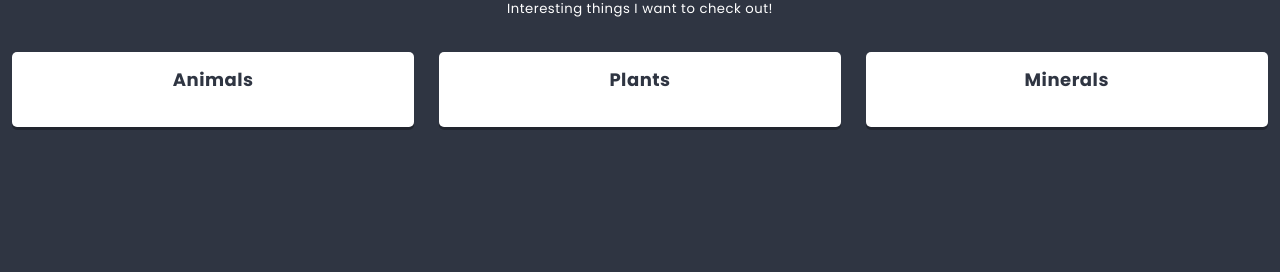
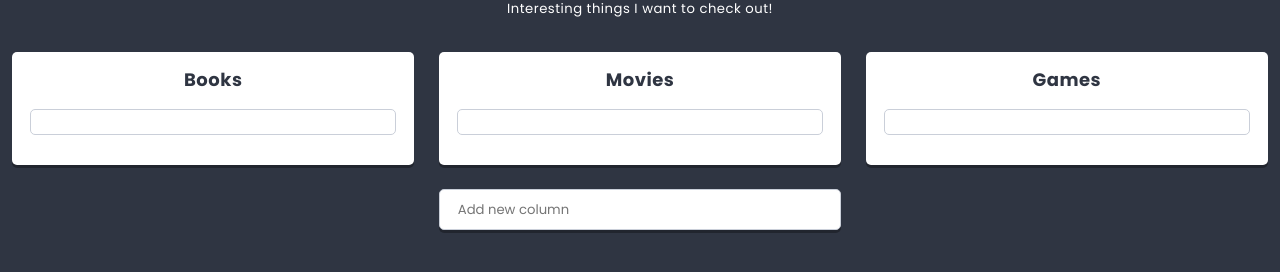
Before and after one commit to grzegorzmierzwa/to-do-list, a React app: page / in a window 1280 px wide. Shown: the part 380-652 px from the top of the page. Built offline with nearby package versions, Linux system fonts and the light colour scheme.

Commit message:
prepear to class Card

```diff
--- /dev/null
+++ b/src/components/Button/Button.js
@@ -0,0 +1,11 @@
+import React from 'react';
+import styles from './Button.scss';
+
+const Button = ({variant = '', ...otherProps}) => (
+  <button
+    {...otherProps}
+    className={styles.component + variant.split(' ').map(name => ' ' + (styles[name] || name)).join('')}
+  />
+);
+
+export default Button;
--- /dev/null
+++ b/src/components/Card/Card.js
@@ -0,0 +1,19 @@
+import React from 'react';
+import styles from './Card.scss';
+import PropTypes from 'prop-types';
+
+class Card extends React.Component {
+  static propTypes = {
+    titleColumn: PropTypes.string,
+  }
+
+  render() {
+    return (
+        <section className={styles.component}>
+
+        </section>
+    )
+  }
+}
+
+export default Card;
--- a/src/components/Column/Column.js
+++ b/src/components/Column/Column.js
@@ -1,8 +1,13 @@
 import React from 'react';
 import styles from './Column.scss';
 import PropTypes from 'prop-types';
+import Card from '../Card/Card.js';
 
 class Column extends React.Component {
+    state = {
+      columns: this.props.cards || [],
+    }
+
   static propTypes = {
     titleColumn: PropTypes.string,
   }
@@ -10,7 +15,11 @@
   render() {
     return (
         <section className={styles.component}>
-            <h3 className={styles.title}>{this.props.titleColumn}</h3>
+            <h3 className={styles.title}>{this.props.title}</h3>
+            <div>
+                <Card />
+            </div>
+
         </section>
     )
   }
--- /dev/null
+++ b/src/components/Creator/Creator.js
@@ -0,0 +1,63 @@
+import React from 'react';
+import styles from './Creator.scss';
+import Button from '../Button/Button';
+import PropTypes from 'prop-types';
+
+class Creator extends React.Component {
+  static propTypes = {
+    text: PropTypes.string,
+  }
+
+  static defaultProps = {
+    text: 'Add new item',
+  }
+
+  state = {
+    value: '',
+    visibleButtons: false,
+  }
+
+  handleChange = event => {
+    // console.log(event);
+    this.setState({
+      value: event.target.value,
+      visibleButtons: event.target.value.length > 0
+    });
+  }
+
+  handleOK = () => {
+    if(this.state.value != ''){
+      this.props.action(this.state.value);
+      this.setState({
+        value: '',
+        visibleButtons: false
+      });
+    }
+  }
+
+  handleCancel = () => {
+    this.setState({
+      value: '',
+      visibleButtons: false
+    });
+  }
+
+  render() {
+    return (
+      <div className={styles.component}>
+        <input
+          type='text'
+          placeholder={this.props.text}
+          value={this.state.value}
+          onChange={this.handleChange}
+        />
+        <div className={styles.buttons + (this.state.visibleButtons ? ' ' + styles.buttonsShown : '')}>
+          <Button onClick={this.handleOK}>OK</Button>
+          <Button onClick={this.handleCancel} variant='danger'>cancel</Button>
+        </div>
+      </div>
+    );
+  }
+}
+
+export default Creator;
--- /dev/null
+++ b/src/components/Icons/Icon.js
@@ -0,0 +1,5 @@
+import React from 'react';
+
+const Icon = props => (<i className={`fas fa-${props.name}`}></i>);
+
+export default Icon;
--- a/src/components/List/List.js
+++ b/src/components/List/List.js
@@ -5,18 +5,39 @@
 import {settings} from '../../data/dataStore';
 import PropTypes from 'prop-types';
 import ReactHtmlParser from 'react-html-parser';
+import Creator from '../Creator/Creator.js';
 
 class List extends React.Component {
+  state = {
+    columns: this.props.columns || [],
+  }
+
   static propTypes = {
     title: PropTypes.node.isRequired,
+    image: PropTypes.string,
+    titleColumn: PropTypes.string,
     description: PropTypes.node,
     columns: PropTypes.array,
-    image: PropTypes.string,
-    titleColumn: PropTypes.string,
   }
 
   static defaultProps = {
     description: settings.defaultListDescription,
+  }
+
+  addColumn(title){
+    this.setState(state => (
+      {
+        columns: [
+          ...state.columns,
+          {
+            key: state.columns.length ? state.columns[state.columns.length-1].key+1 : 0,
+            title,
+            icon: 'list-alt',
+            cards: []
+          }
+        ]
+      }
+    ));
   }
 
   render() {
@@ -28,9 +49,12 @@
             {ReactHtmlParser(this.props.description)}
           </div>
           <div className={styles.columns}>
-            <Column titleColumn={'Animals'} />
-            <Column titleColumn={'Plants'} />
-            <Column titleColumn={'Minerals'} />
+            {this.state.columns.map(({key, ...columnProps}) => (
+              <Column key={key} {...columnProps} />
+            ))}
+        </div>
+        <div className={styles.creator}>
+            <Creator text={settings.columnCreatorText} action={title => this.addColumn(title)}/>
         </div>
         </section>
       </div>
```
